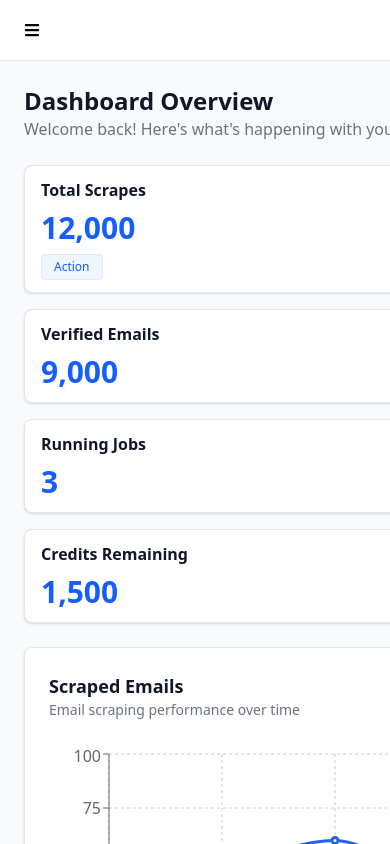
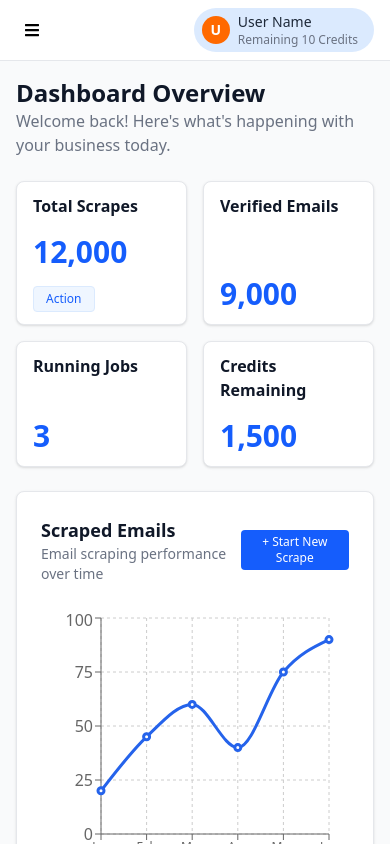
Before and after one commit to ioNihal/reusable-dashboard, a React (Vite) app: page / in a window 390 px wide. Built offline with nearby package versions, Linux system fonts and the light colour scheme.

Commit message:
cards mobile fix

```diff
--- a/src/pages/Dashboard.jsx
+++ b/src/pages/Dashboard.jsx
@@ -30,7 +30,7 @@ export default function Dashboard() {
     ]
 
     return (
-        <div className="p-6 space-y-6 bg-gray-50 min-h-screen">
+        <div className="p-4 md:p-6 space-y-6 bg-gray-50 min-h-screen max-w-screen">
             {/* Page Header */}
             <div>
                 <h1 className="text-2xl font-bold text-gray-900">Dashboard Overview</h1>
@@ -38,9 +38,9 @@ export default function Dashboard() {
             </div>
 
             {/* Stats Grid */}
-            <div className="grid grid-cols-1 sm:grid-cols-2 lg:grid-cols-4 gap-4">
+            <div className="grid grid-cols-2 sm:grid-cols-2 lg:grid-cols-4 gap-4">
                 {data.stats.map((s) => (
-                    <Card key={s.label} variant="default" className="px-4 py-3 flex flex-col gap-2 justify-between">
+                    <Card key={s.label} variant="default" className="px-4 py-3 flex flex-col gap-4 md:gap-3 justify-between">
                         <h2 className="text-gray-900 font-bold">{s.label}</h2>
                         <p className="text-blue-600 text-3xl font-semibold">{s.value}</p>
                         {s.action && <Badge variant="action">{s.action}</Badge>}
```
